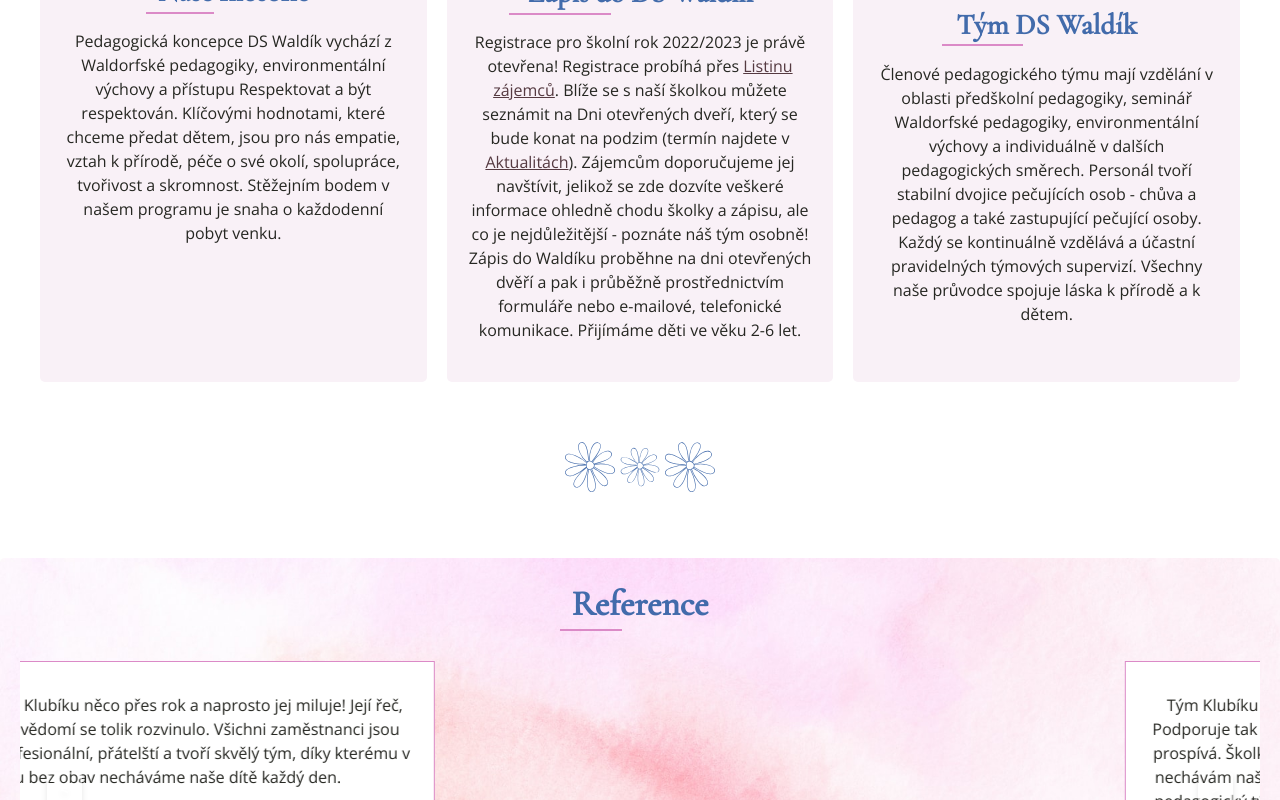
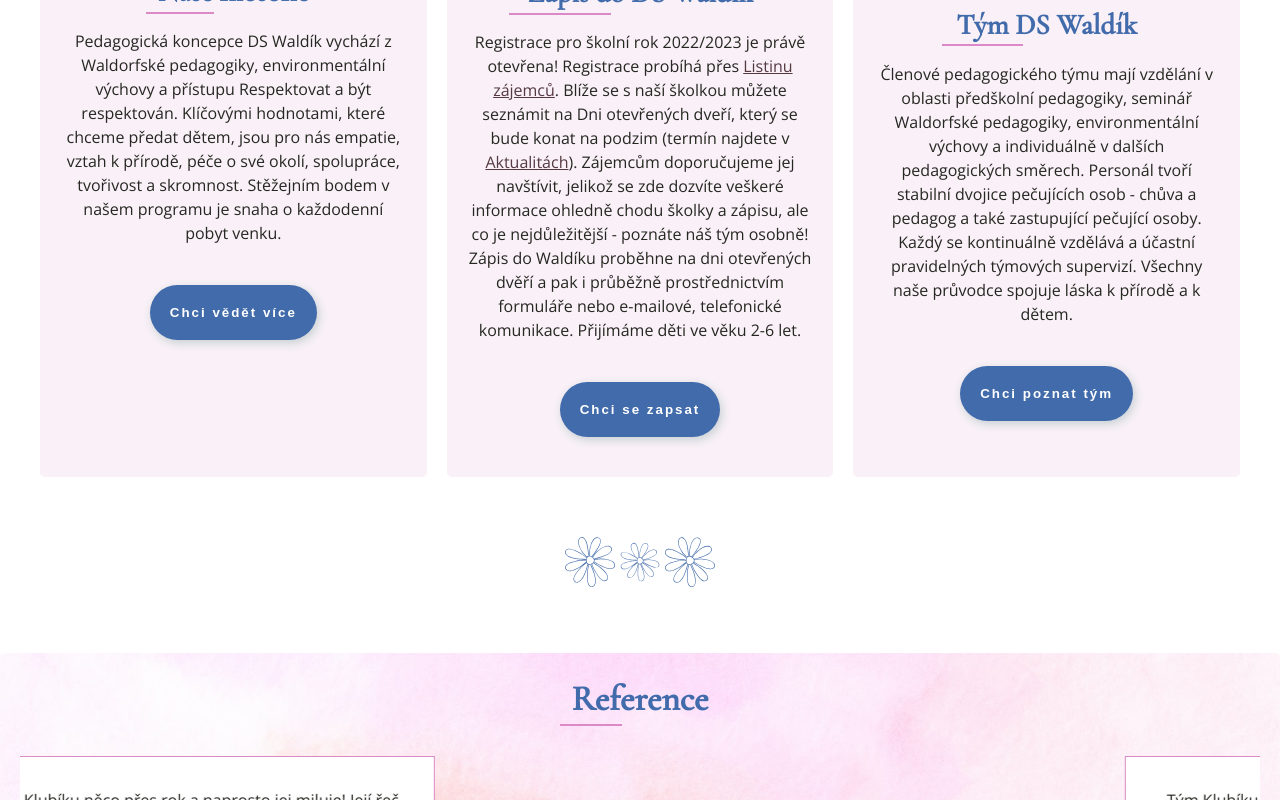
Before and after one commit to sarkabohacova/waldik-projekt, an Eleventy site: page index.html in a window 1280 px wide. Shown: the part 1027-1827 px from the top of the page. Built offline with nearby package versions, Linux system fonts and the light colour scheme; Eleventy itself is replaced by a stand-in of ours; files that its build step writes are made by us from their sources.

Commit message:
buttons added

```diff
--- a/index.html
+++ b/index.html
@@ -17,27 +17,27 @@ title: DS Waldík
     <section class="infoboxes">
         <div class="infoboxes__grid">
             <!-- Our philosophy box -->
-            <div class="infobox" onclick="location.href='/dswaldik/';">
+            <div class="infobox">
                 <img class="infobox__img" src="/images/filosofie.png" alt="Dítě a srdíčko">
                 <h2 class="infobox__title">Naše filosofie</h2>
                 <p class="infobox__text">Pedagogická koncepce DS Waldík vychází z Waldorfské pedagogiky, environmentální výchovy a přístupu Respektovat a být respektován. Klíčovými hodnotami, které chceme předat dětem, jsou pro nás empatie, vztah k přírodě, péče o své okolí, spolupráce, tvořivost a skromnost. Stěžejním bodem v našem programu je snaha o každodenní pobyt venku.</p>
-                <button class="button button--home">Chci vědět více</button>
+                <a href="/dswaldik/"><button class="button button--home">Chci vědět více</button></a>
             </div>
 
             <!-- Register box -->
-            <div class="infobox" onclick="location.href='/registrace/';">
+            <div class="infobox">
                 <img class="infobox__img" src="/images/zapis.jpg" alt="Quill">
                 <h2 class="infobox__title">Zápis do DS Waldík</h2>
                 <p class="infobox__text">Registrace pro školní rok 2022/2023 je právě otevřena! Registrace probíhá přes <a href="https://docs.google.com/forms/d/1tnu8Zicb20KpcpqIYefYvFD9gMjT5peDmU2HbUoekBE/edit" target="_blank">Listinu zájemců</a>. Blíže se s naší školkou můžete seznámit na Dni otevřených dveří, který se bude konat na podzim (termín najdete v <a href="/aktuality/">Aktualitách</a>). Zájemcům doporučujeme jej navštívit, jelikož se zde dozvíte veškeré informace ohledně chodu školky a zápisu, ale co je nejdůležitější - poznáte náš tým osobně! Zápis do Waldíku proběhne na dni otevřených dvěří a pak i průběžně prostřednictvím formuláře nebo e-mailové, telefonické komunikace. Přijímáme děti ve věku 2-6 let.</p>
-                <button class="button button--home">Chci se zapsat</button>
+                <a href="/registrace/"><button class="button button--home">Chci se zapsat</button></a>
             </div>
 
             <!-- Our team box -->
-            <div class="infobox" onclick="location.href='/team/';">
+            <div class="infobox">
                 <img class="infobox__img" src="/images/tym.jpg" alt="Preschool team">
                 <h2 class="infobox__title">Tým DS Waldík</h2>
                 <p class="infobox__text">Členové pedagogického týmu mají vzdělání v oblasti předškolní pedagogiky, seminář Waldorfské pedagogiky, environmentální výchovy a individuálně v dalších pedagogických směrech. Personál tvoří stabilní dvojice pečujících osob - chůva a pedagog a také zastupující pečující osoby. Každý se kontinuálně vzdělává a účastní pravidelných týmových supervizí. Všechny naše průvodce spojuje láska k přírodě a k dětem.</p>
-                <button class="button button--home">Chci poznat tým</button>
+                <a href="/team/"><button class="button button--home">Chci poznat tým</button></a>
             </div>
         </div>
 
--- a/scss/_button.scss
+++ b/scss/_button.scss
@@ -21,8 +21,8 @@
     color: root.$color-primary;
 }
 
-@media screen and (min-width: 960px) {
-    .button--home {
-        display: none;
-    }
-}
+// @media screen and (min-width: 960px) {
+//     .button--home {
+//         display: none;
+//     }
+// }
--- a/scss/_home.scss
+++ b/scss/_home.scss
@@ -24,23 +24,19 @@
 
 .infobox {
     background-color: root.$color-light;
-    // background-image: linear-gradient(to bottom, rgba(99, 94, 94, 0.8), rgba(102, 98, 98, 0.4) 0.9), url(/images/hero-one.jpg);
-    // background-position: center;
-	// background-repeat: no-repeat;
-	// background-size: cover;
     border-radius: 5px;
     text-align: center;
     padding-bottom: 20px;
-    cursor: pointer;
+    // cursor: pointer;
     transition: transform .3s;
     max-width: 600px;
     margin: 0 auto;
 }
 
-.infobox:hover {
-    opacity: 0.7;
-    transform: scale(1.05);
-}
+// .infobox:hover {
+//     opacity: 0.7;
+//     transform: scale(1.05);
+// }
 
 .infobox__img {
     border-radius: 5px 5px 0px 0px;
```
Also changed, not shown: css/style.css, 1 other file.
